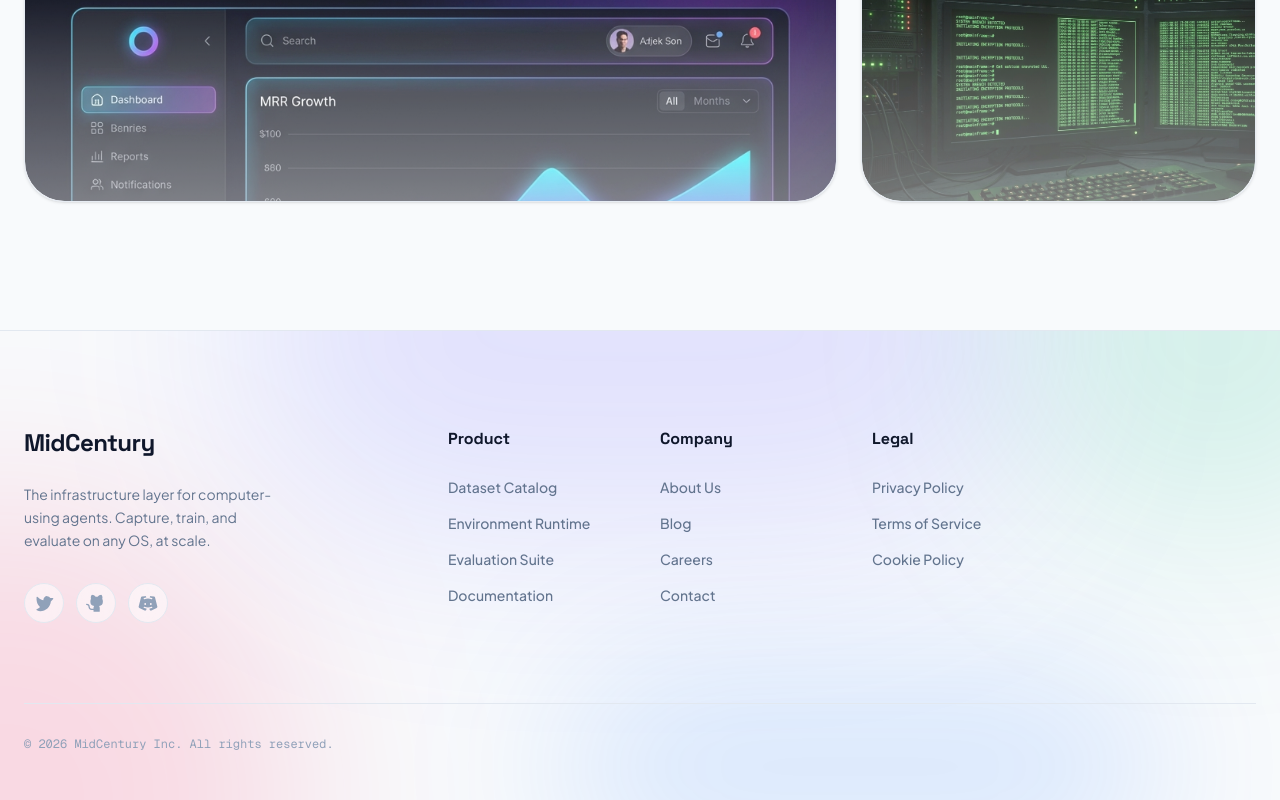
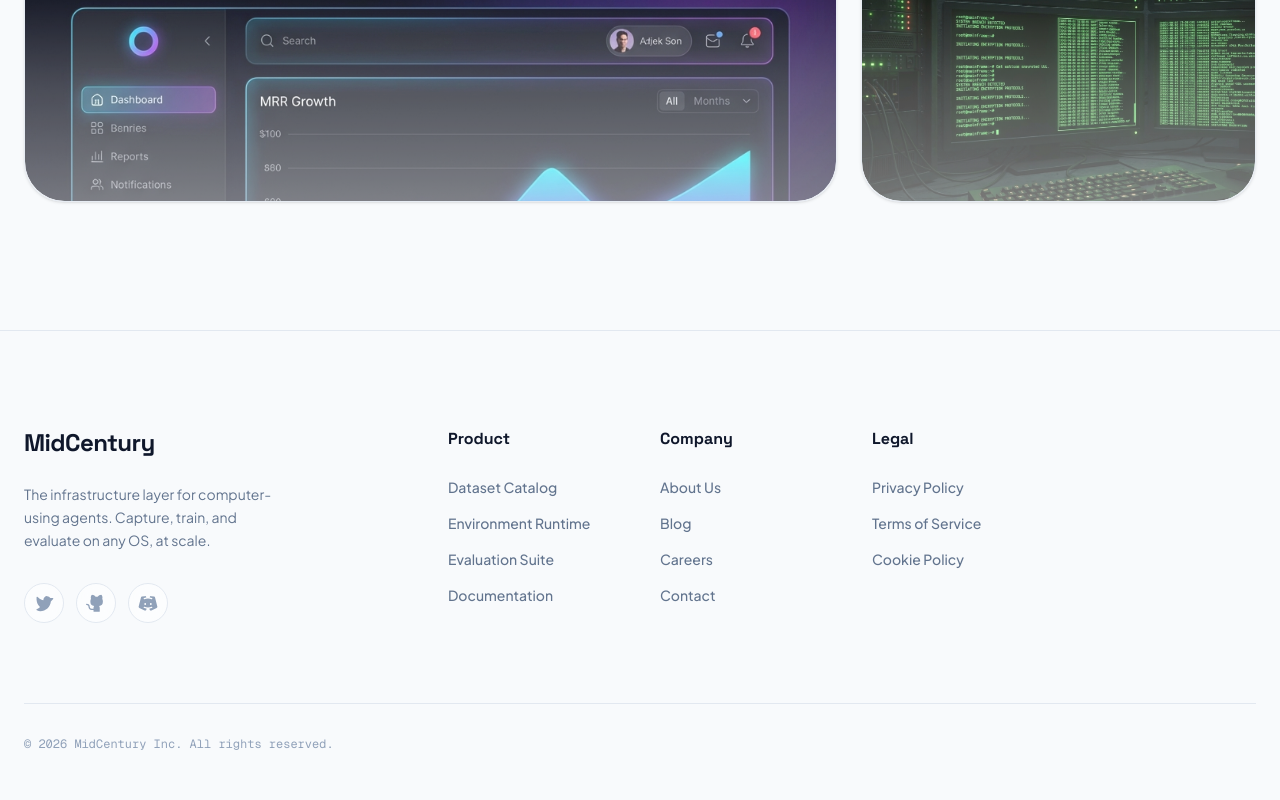
Before and after one commit to Alfie728/mid-century-cua-landing, a Next.js app: page / in a window 1280 px wide. Shown: the part 7415-8215 px from the top of the page. Built offline with nearby package versions, Linux system fonts and the light colour scheme.

Commit message:
feat: Add hover-triggered opacity transitions to footer background gradients.

```diff
--- a/src/components/landing/Footer.tsx
+++ b/src/components/landing/Footer.tsx
@@ -5,12 +5,12 @@ import Link from "next/link";
 
 export function Footer() {
   return (
-    <footer className="bg-slate-50 pt-24 pb-12 border-t border-slate-200 font-sans relative overflow-hidden">
-      {/* Background Gradients */}
-      <div className="absolute top-0 left-1/2 -translate-x-1/2 w-[800px] h-[400px] bg-indigo-500/15 rounded-full blur-[100px] pointer-events-none -translate-y-1/2" />
-      <div className="absolute bottom-0 right-1/4 w-[600px] h-[200px] bg-blue-500/15 rounded-full blur-[80px] pointer-events-none translate-y-1/3 translate-x-1/3" />
-      <div className="absolute bottom-0 left-0 w-[600px] h-[600px] bg-rose-500/15 rounded-full blur-[100px] pointer-events-none -translate-x-1/2 translate-y-1/2" />
-      <div className="absolute top-0 right-0 w-[400px] h-[400px] bg-emerald-500/15 rounded-full blur-[100px] pointer-events-none translate-x-1/3 -translate-y-1/2" />
+    <footer className="group bg-slate-50 pt-24 pb-12 border-t border-slate-200 font-sans relative overflow-hidden">
+      {/* Background Gradients - appear on hover */}
+      <div className="absolute top-0 left-1/2 -translate-x-1/2 w-[800px] h-[400px] bg-indigo-500/15 rounded-full blur-[100px] pointer-events-none -translate-y-1/2 opacity-0 group-hover:opacity-100 transition-opacity duration-500 ease-out" />
+      <div className="absolute bottom-0 right-1/4 w-[600px] h-[200px] bg-blue-500/15 rounded-full blur-[80px] pointer-events-none translate-y-1/3 translate-x-1/3 opacity-0 group-hover:opacity-100 transition-opacity duration-500 ease-out delay-75" />
+      <div className="absolute bottom-0 left-0 w-[600px] h-[600px] bg-rose-500/15 rounded-full blur-[100px] pointer-events-none -translate-x-1/2 translate-y-1/2 opacity-0 group-hover:opacity-100 transition-opacity duration-500 ease-out delay-100" />
+      <div className="absolute top-0 right-0 w-[400px] h-[400px] bg-emerald-500/15 rounded-full blur-[100px] pointer-events-none translate-x-1/3 -translate-y-1/2 opacity-0 group-hover:opacity-100 transition-opacity duration-500 ease-out delay-150" />
 
       <div className="container mx-auto px-6 max-w-7xl relative z-10">
         <div className="grid grid-cols-2 md:grid-cols-4 lg:grid-cols-6 gap-10 mb-20">
```
